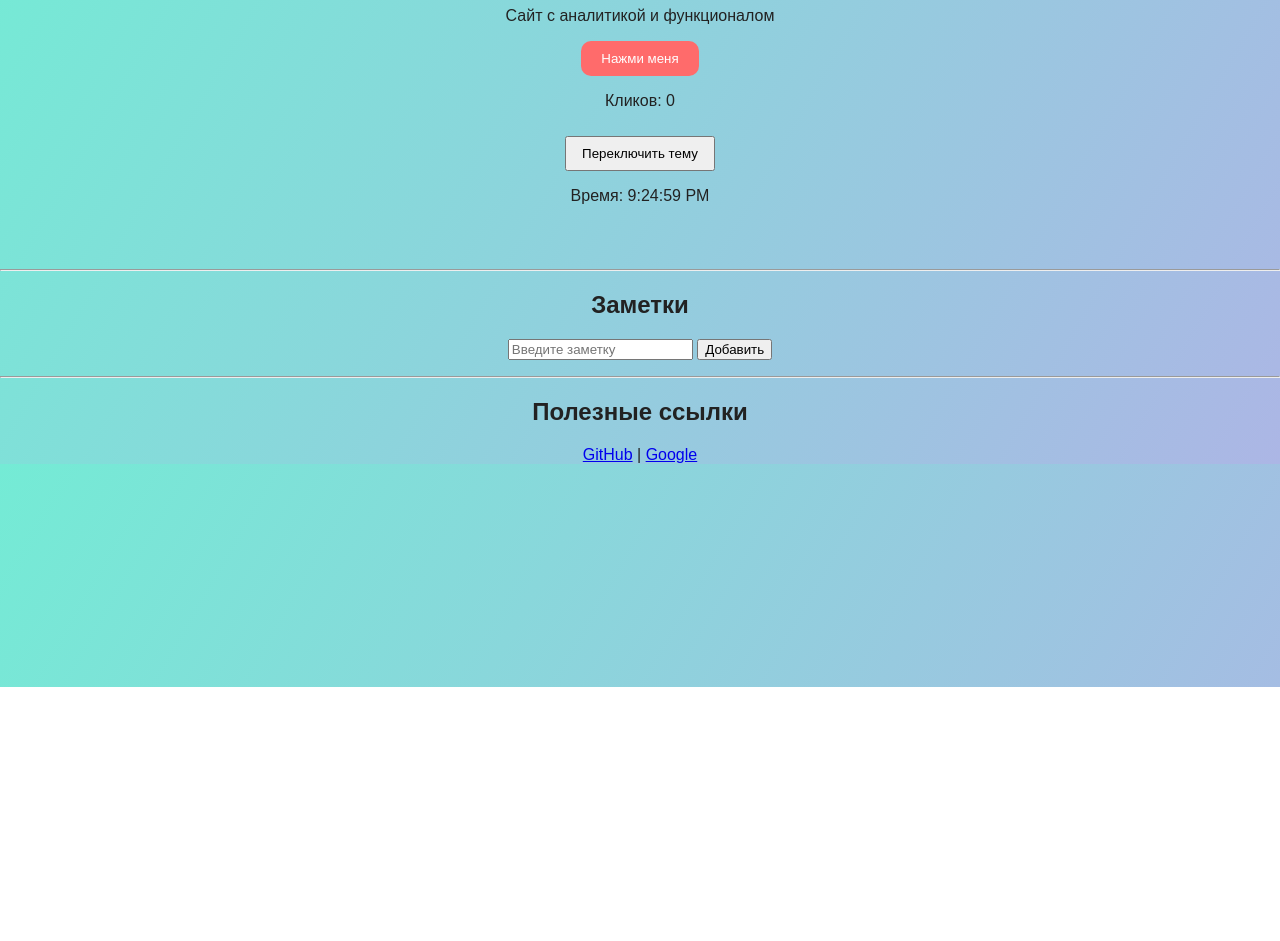
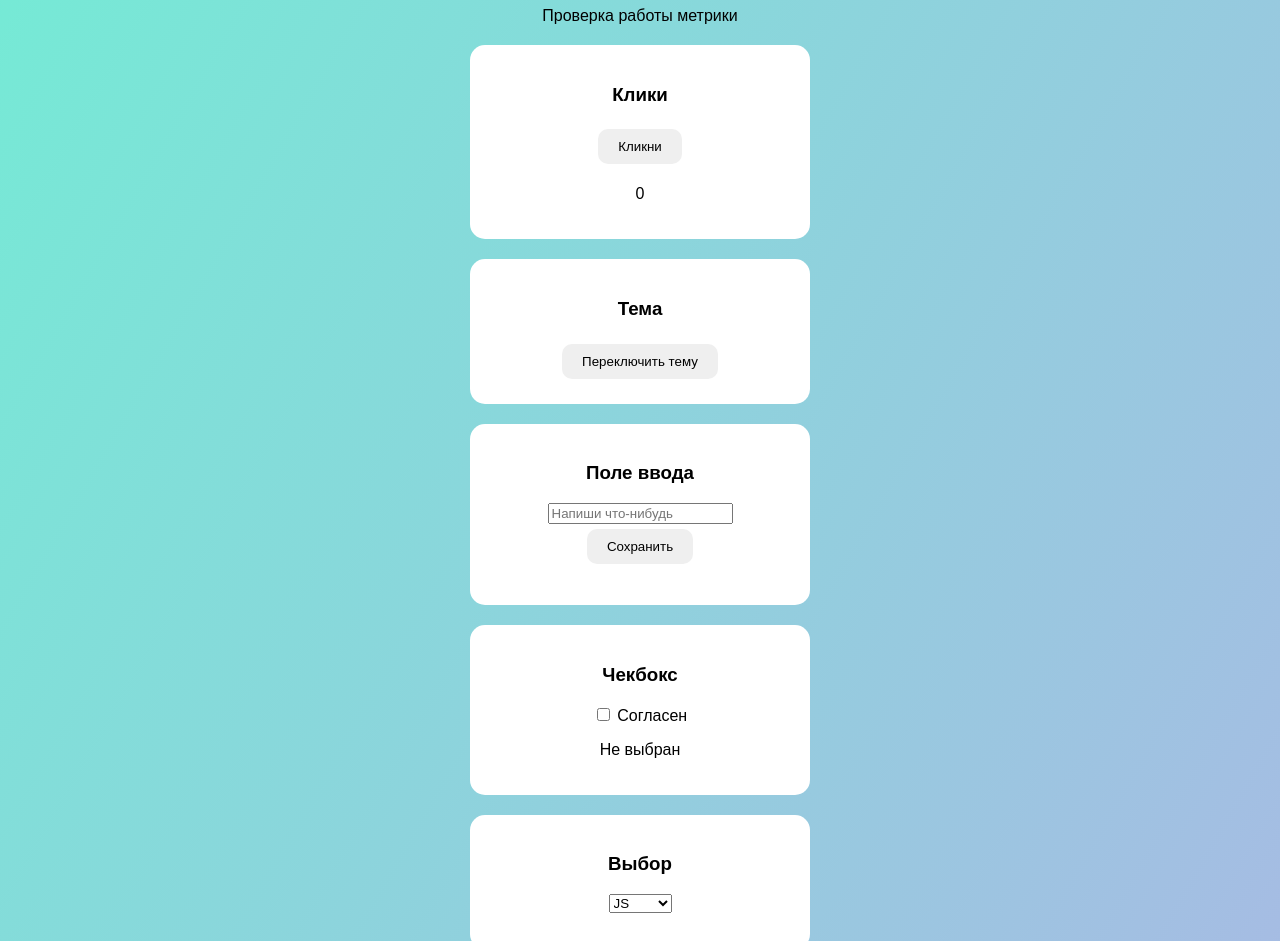
Before and after one commit to dohuyakruto-stack/test2, a plain HTML site: page index.html in a window 1280 px wide. Shown: the part 113-1054 px from the top of the page. Before the commit the page ends 800 px from the top, so only its background shows below. Drawn offline with Linux system fonts and the light colour scheme.

Commit message:
Update index.html

```diff
--- a/index.html
+++ b/index.html
@@ -2,134 +2,160 @@
 <html lang="ru">
 <head>
     <meta charset="UTF-8">
-    <title>Мой сайт</title>
+    <title>Тест Метрики</title>
+
+    <!-- Yandex.Metrika counter -->
+    <script type="text/javascript">
+        (function(m,e,t,r,i,k,a){
+            m[i]=m[i]||function(){(m[i].a=m[i].a||[]).push(arguments)};
+            m[i].l=1*new Date();
+            for (var j = 0; j < document.scripts.length; j++) {
+                if (document.scripts[j].src === r) { return; }
+            }
+            k=e.createElement(t),a=e.getElementsByTagName(t)[0],
+            k.async=1,k.src=r,a.parentNode.insertBefore(k,a)
+        })(window, document,'script','https://mc.yandex.ru/metrika/tag.js?id=108513303','ym');
+
+        ym(108513303, 'init', {
+            ssr:true,
+            webvisor:true,
+            clickmap:true,
+            ecommerce:"dataLayer",
+            referrer: document.referrer,
+            url: location.href,
+            accurateTrackBounce:true,
+            trackLinks:true
+        });
+    </script>
+    <noscript>
+        <div>
+            <img src="https://mc.yandex.ru/watch/108513303" style="position:absolute; left:-9999px;" alt="" />
+        </div>
+    </noscript>
+    <!-- /Yandex.Metrika counter -->
+
+    <style>
+        body {
+            margin: 0;
+            font-family: Arial;
+            background: linear-gradient(120deg, #74ebd5, #acb6e5);
+            transition: 0.3s;
+        }
+        .container {
+            text-align: center;
+            padding: 40px;
+        }
+        button {
+            padding: 10px 20px;
+            margin: 5px;
+            border-radius: 10px;
+            border: none;
+            cursor: pointer;
+        }
+        .dark {
+            background: #111;
+            color: white;
+        }
+        .card {
+            background: white;
+            padding: 20px;
+            border-radius: 15px;
+            margin: 20px auto;
+            width: 300px;
+        }
+    </style>
 </head>
 
-<body id="body" style="margin:0; font-family:Arial; background: linear-gradient(120deg, #74ebd5, #acb6e5); color:#222; transition:0.3s;">
+<body id="body">
 
-<div style="text-align:center; padding:40px;">
-    <h1>Добро пожаловать на мой сайт</h1>
-    <p>Сайт с аналитикой и функционалом</p>
+<div class="container">
+    <h1>Тестовая страница</h1>
+    <p>Проверка работы метрики</p>
 
-    <button onclick="handleClick()"
-        style="padding:10px 20px; border:none; border-radius:10px; background:#ff6b6b; color:white;">
-        Нажми меня
-    </button>
+    <!-- КЛИКИ -->
+    <div class="card">
+        <h3>Клики</h3>
+        <button onclick="clickMe()">Кликни</button>
+        <p id="clickCount">0</p>
+    </div>
 
-    <p id="counter">Кликов: 0</p>
+    <!-- ТУМБЛЕР -->
+    <div class="card">
+        <h3>Тема</h3>
+        <button onclick="toggleTheme()">Переключить тему</button>
+    </div>
 
-    <button onclick="toggleTheme()" style="margin-top:10px; padding:8px 15px;">
-        Переключить тему
-    </button>
+    <!-- INPUT -->
+    <div class="card">
+        <h3>Поле ввода</h3>
+        <input id="input" placeholder="Напиши что-нибудь">
+        <button onclick="saveText()">Сохранить</button>
+        <p id="savedText"></p>
+    </div>
 
-    <p id="clock"></p>
-</div>
+    <!-- CHECKBOX -->
+    <div class="card">
+        <h3>Чекбокс</h3>
+        <label>
+            <input type="checkbox" onchange="toggleCheck(this)">
+            Согласен
+        </label>
+        <p id="checkStatus">Не выбран</p>
+    </div>
 
-<hr>
+    <!-- SELECT -->
+    <div class="card">
+        <h3>Выбор</h3>
+        <select onchange="selectOption(this)">
+            <option>JS</option>
+            <option>React</option>
+            <option>Next.js</option>
+        </select>
+        <p id="selected"></p>
+    </div>
 
-<div style="text-align:center;">
-    <h2>Заметки</h2>
-    <input id="noteInput" placeholder="Введите заметку">
-    <button onclick="addNote()">Добавить</button>
+    <!-- ССЫЛКИ -->
+    <div class="card">
+        <h3>Ссылки</h3>
+        <a href="https://github.com" target="_blank">GitHub</a><br>
+        <a href="https://google.com" target="_blank">Google</a>
+    </div>
 
-    <ul id="notesList"></ul>
-</div>
+    <!-- СКРОЛЛ -->
+    <div class="card" style="height:150px; overflow:auto;">
+        <p>Скролль меня 👇</p>
+        <div style="height:600px;"></div>
+    </div>
 
-<hr>
-
-<div style="text-align:center;">
-    <h2>Полезные ссылки</h2>
-
-    <a href="https://github.com" target="_blank">GitHub</a> |
-    <a href="https://www.google.com" target="_blank">Google</a>
 </div>
 
 <script>
-    // ===== КЛИКИ =====
-    let clicks = localStorage.getItem("clicks") || 0;
-    document.getElementById("counter").innerText = "Кликов: " + clicks;
+    let clicks = 0;
 
-    function handleClick() {
+    function clickMe() {
         clicks++;
-        localStorage.setItem("clicks", clicks);
-        document.getElementById("counter").innerText = "Кликов: " + clicks;
-        alert("Привет!");
+        document.getElementById("clickCount").innerText = clicks;
     }
 
-    // ===== ТЕМА =====
     function toggleTheme() {
-        const body = document.getElementById("body");
-        if (body.style.background.includes("74ebd5")) {
-            body.style.background = "#111";
-            body.style.color = "white";
-        } else {
-            body.style.background = "linear-gradient(120deg, #74ebd5, #acb6e5)";
-            body.style.color = "#222";
-        }
+        document.getElementById("body").classList.toggle("dark");
     }
 
-    // ===== ЧАСЫ =====
-    function updateClock() {
-        const now = new Date();
-        document.getElementById("clock").innerText =
-            "Время: " + now.toLocaleTimeString();
-    }
-    setInterval(updateClock, 1000);
-    updateClock();
-
-    // ===== ЗАМЕТКИ =====
-    let notes = JSON.parse(localStorage.getItem("notes") || "[]");
-
-    function renderNotes() {
-        const list = document.getElementById("notesList");
-        list.innerHTML = "";
-        notes.forEach((n, i) => {
-            const li = document.createElement("li");
-            li.innerHTML = n + ' <button onclick="deleteNote(' + i + ')">❌</button>';
-            list.appendChild(li);
-        });
+    function saveText() {
+        const val = document.getElementById("input").value;
+        document.getElementById("savedText").innerText = val;
     }
 
-    function addNote() {
-        const input = document.getElementById("noteInput");
-        if (input.value.trim() === "") return;
-
-        notes.push(input.value);
-        localStorage.setItem("notes", JSON.stringify(notes));
-        input.value = "";
-        renderNotes();
+    function toggleCheck(el) {
+        document.getElementById("checkStatus").innerText =
+            el.checked ? "Выбран" : "Не выбран";
     }
 
-    function deleteNote(i) {
-        notes.splice(i, 1);
-        localStorage.setItem("notes", JSON.stringify(notes));
-        renderNotes();
+    function selectOption(el) {
+        document.getElementById("selected").innerText =
+            "Выбрано: " + el.value;
     }
-
-    renderNotes();
 </script>
-
-<!-- Yandex.Metrika counter -->
-<script type="text/javascript">
-    (function(m,e,t,r,i,k,a){
-        m[i]=m[i]||function(){(m[i].a=m[i].a||[]).push(arguments)};
-        m[i].l=1*new Date();
-        k=e.createElement(t), a=e.getElementsByTagName(t)[0], k.async=1, k.src=r, a.parentNode.insertBefore(k,a)
-    })(window, document, "script", "https://mc.yandex.ru/metrika/tag.js?id=108310001", "ym");
-
-    ym(108310001, "init", {
-        clickmap: true,
-        trackLinks: true,
-        accurateTrackBounce: true
-    });
-</script>
-
-<noscript>
-    <div>
-        <img src="https://mc.yandex.ru/watch/108310001"
-             style="position:absolute; left:-9999px;" alt="" />
-    </div>
-</noscript>
 
 </body>
 </html>
```
